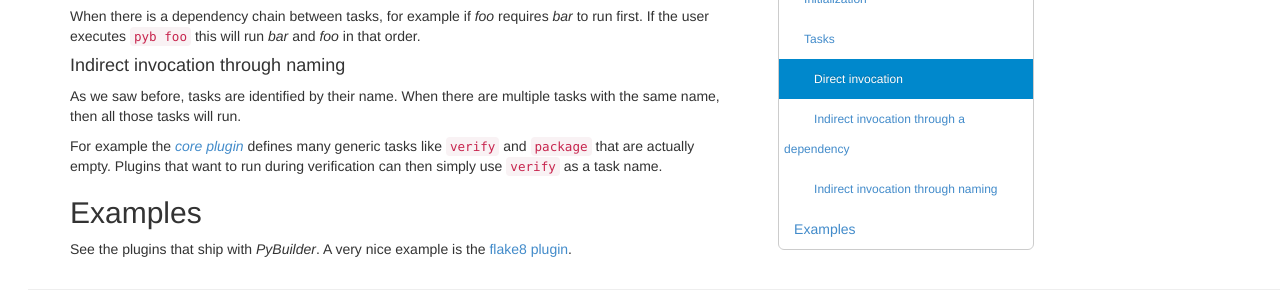
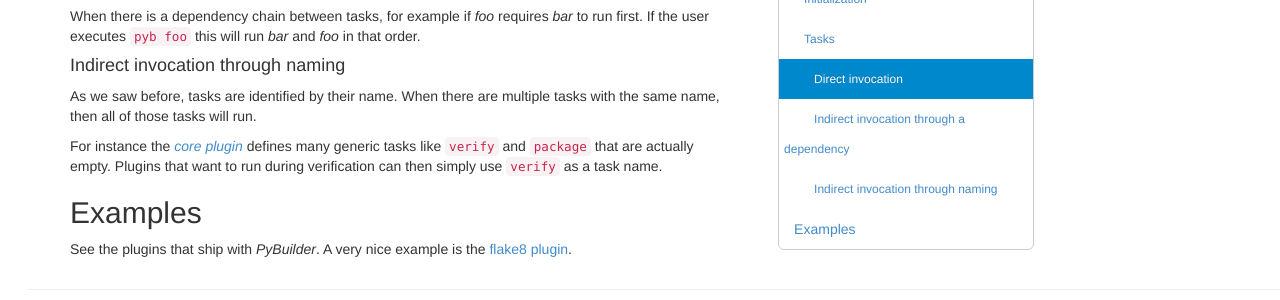
Before and after one commit to pybuilder/pybuilder.github.io, a Jekyll site: the page built from documentation/writing_plugins.md, in a window 1280 px wide and 900 px high, scrolled down 3803 px. Shown: the part 172-472 px from the top of the window. Built offline with Jekyll 4.4.1, drawn with Linux system fonts in a browser that asks for light colours; nearby versions of some CDN libraries.

Commit message:
improving wording

```diff
--- a/documentation/writing_plugins.md
+++ b/documentation/writing_plugins.md
@@ -194,9 +194,9 @@ When there is a dependency chain between tasks, for example if *foo* requires *b
 If the user executes `pyb foo` this will run *bar* and *foo* in that order.
 
 #### Indirect invocation through naming
-As we saw before, tasks are identified by their name. When there are multiple tasks with the same name, then all those tasks will run.
+As we saw before, tasks are identified by their name. When there are multiple tasks with the same name, then all of those tasks will run.
 
-For example the [*core plugin*](https://github.com/pybuilder/pybuilder/blob/master/src/main/python/pybuilder/plugins/core_plugin.py) defines many generic tasks like `verify` and `package` that are actually empty.
+For instance the [*core plugin*](https://github.com/pybuilder/pybuilder/blob/master/src/main/python/pybuilder/plugins/core_plugin.py) defines many generic tasks like `verify` and `package` that are actually empty.
 Plugins that want to run during verification can then simply use `verify` as a task name.
 
 ## Examples
```
